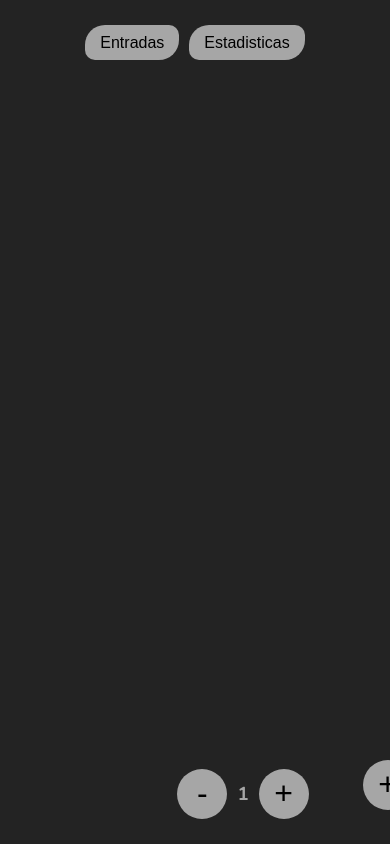
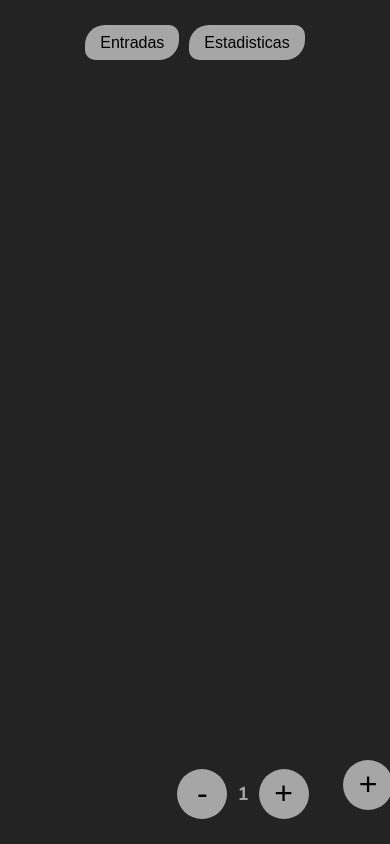
Before and after one commit to alejoevilches/balance, a React (Vite) app: page / in a window 390 px wide. Shown: the top 844 px of the page. Built offline with nearby package versions, Linux system fonts and the light colour scheme.

Commit message:
create first mobile preview

```diff
--- a/src/components/AddButton.css
+++ b/src/components/AddButton.css
@@ -8,9 +8,15 @@
   height:50px;
   border-radius: 100%;
   font-size: 2em;
-  transition: .4s all;
+  transition: .4s background-color;
 }
 
 .add:hover{
   background-color: #E8E8E8;;
 }
+
+@media screen and (max-width:720px) {
+  .add{
+    left:88%;
+  }
+}
--- a/src/components/Card.css
+++ b/src/components/Card.css
@@ -1,6 +1,7 @@
 .card-container{
-  width:27vw;
-  max-height:19vh;
+  width: 27%;
+  min-width: 300px;
+  max-height:22vh;
   border-radius:20px;
   border:4px solid #323131;
   color:rgba(255, 255, 255, 0.7);
--- a/src/components/Notes.css
+++ b/src/components/Notes.css
@@ -1,8 +1,9 @@
 .cardContainer{
+  margin-top:50px;
   padding:0px 70px;
   display:flex;
-  align-items: flex-start;
-  justify-content: flex-start;
+  align-items: center;
+  justify-content: center;
   flex-wrap: wrap;
   gap:10px;
 }
```
